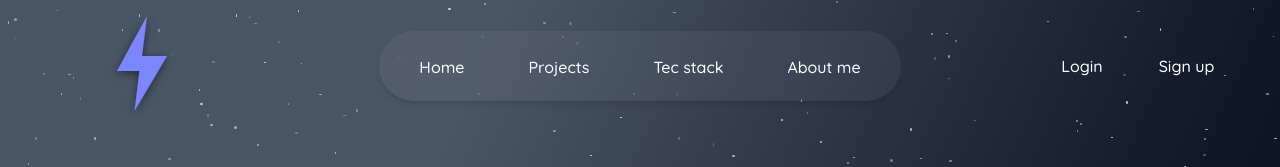
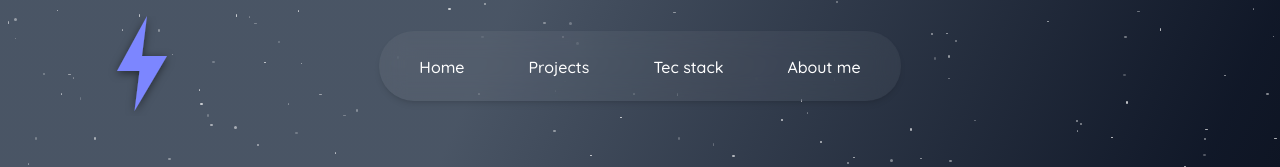
Before and after one commit to naveendanu2000/portfolio, a React (Vite) app: page / in a window 1280 px wide. Shown: the top 167 px of the page. Built offline with nearby package versions, Linux system fonts and the light colour scheme.

Commit message:
remove the login and signup buttons

```diff
--- a/src/components/Header.tsx
+++ b/src/components/Header.tsx
@@ -37,8 +37,7 @@ const Header = () => {
         ref={rightDivRef}
         className=" md:flex-2 flex-3 flex justify-center items-center"
       >
-        <Button text="Login" />
-        <Button text="Sign up" />
+
       </div>
     </div>
   );
```
